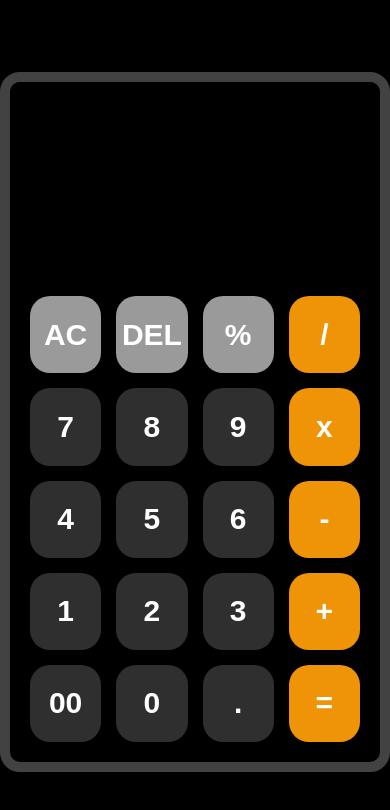
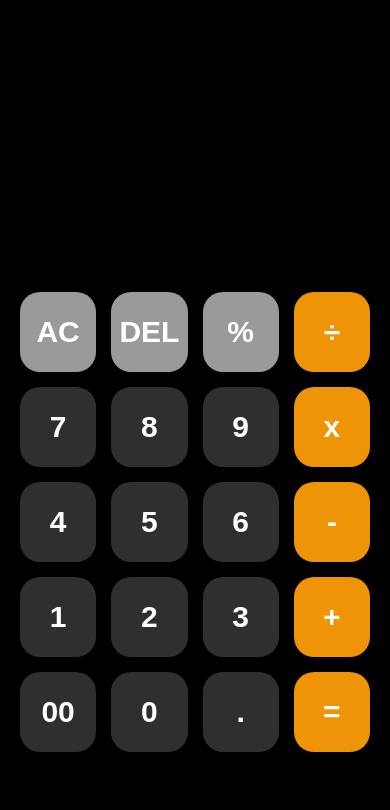
Before and after one commit to areseius/EA-GM2-calculator, a plain HTML site: page index.html in a window 390 px wide. Drawn offline with Linux system fonts and the light colour scheme.

Commit message:
hover, little changes

```diff
--- a/index.html
+++ b/index.html
@@ -21,7 +21,7 @@
         <button class="ac">AC</button>
         <button class="del">DEL</button>
         <button class="percent">%</button>
-        <button class="btn divide">/</button>
+        <button class="btn divide">÷</button>
         <button class="btn">7</button>
         <button class="btn">8</button>
         <button class="btn">9</button>
--- a/resource/css/style.css
+++ b/resource/css/style.css
@@ -1,3 +1,5 @@
+/* body */
+
 body {
   background-color: black;
   display: flex;
@@ -7,8 +9,10 @@ body {
   font-family: Arial, Helvetica, sans-serif;
 }
 
+/* calculator */
+
 #calculator {
-  border: 10px solid rgba(255, 255, 255, 0.26);
+  border: 8px solid rgba(255, 255, 255, 0.26);
   border-radius: 20px;
   overflow: hidden;
   height: 700px;
@@ -17,12 +21,7 @@ body {
   grid-template-rows: 0.8fr 2fr;
 }
 
-#buttons {
-  margin: 20px;
-  display: grid;
-  grid-template-columns: repeat(4, 1fr);
-  gap: 15px;
-}
+/* input display */
 
 #inputDisplay {
   height: 100%;
@@ -36,6 +35,15 @@ body {
   font-weight: bold;
   color: white;
   letter-spacing: 2px;
+}
+
+/* buttons */
+
+#buttons {
+  margin: 20px;
+  display: grid;
+  grid-template-columns: repeat(4, 1fr);
+  gap: 15px;
 }
 
 .btn,
@@ -52,6 +60,7 @@ body {
   user-select: none;
   border: none;
   outline: none;
+  transition: 0.3s;
 }
 .del,
 .percent,
@@ -67,3 +76,17 @@ body {
   background-color: #ee9406 !important;
   color: white !important;
 }
+
+.btn:active,
+.equal:active,
+.ac:active,
+.del:active,
+.percent:active {
+  transform: scale(0.8);
+}
+
+@media only screen and (max-width: 450px) {
+  #calculator {
+    border: none;
+  }
+}
--- a/resource/js/script.js
+++ b/resource/js/script.js
@@ -19,7 +19,10 @@ buttons.forEach((x) =>
 
 equal.addEventListener("click", (e) => {
   try {
-    display.value = eval(display.value.replaceAll("x", "*"));
+    display.value != "" &&
+      (display.value = eval(
+        display.value.replaceAll("x", "*").replaceAll("÷", "/")
+      ));
   } catch (error) {
     display.value = "syntactic error";
   }
```
